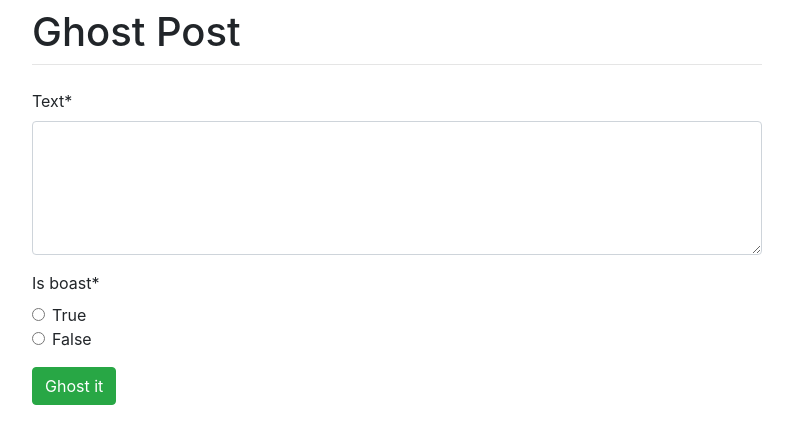
After one commit to reessm01/backend-ghost-post, a Django app: page /post in a window 1280 px wide. The commit adds this page. Shown: the top 444 px of the page, without its empty margins (243-1036 px from the left). Run offline with Django 3.2, Linux system fonts and the light colour scheme; some libraries are stand-ins or nearby versions.

Commit message:
added form for new posts and corrected Post model to included default values

```diff
--- a/ghost_post/forms.py
+++ b/ghost_post/forms.py
@@ -0,0 +1,11 @@
+from django import forms
+from ghost_post.models import *
+
+# class PostForm(forms.ModelForm):
+#     class Meta:
+#         model = Post
+#         fields = ['text', 'is_boast']
+
+class PostForm(forms.Form):
+    text = forms.CharField(widget=forms.Textarea(attrs={"rows":5, "cols":20}),max_length=280)
+    is_boast = forms.ChoiceField(widget=forms.RadioSelect, choices=[('1', True), ('2', False)])
--- a/ghost_post/models.py
+++ b/ghost_post/models.py
@@ -1,7 +1,7 @@
 from django.db import models
 
-class post(models.Model):
+class Post(models.Model):
     text = models.CharField(max_length=280)
     is_boast = models.BooleanField(default=True)
-    upvote_counts = models.IntegerField()
-    downvote_counts = models.IntegerField()
+    upvote_counts = models.IntegerField(default=0)
+    downvote_counts = models.IntegerField(default=0)
--- a/ghost_post/templates/base.html
+++ b/ghost_post/templates/base.html
@@ -18,7 +18,7 @@
     <div class="container">
       <div class="row justify-content-center">
         <div class="col-8">
-          <h1 class="mt-2">Django People</h1>
+          <h1 class="mt-2">Ghost Post</h1>
           <hr class="mt-0 mb-4" />
           {% block content %} {% endblock %}
         </div>
--- /dev/null
+++ b/ghost_post/templates/generic_form.html
@@ -0,0 +1,11 @@
+{% extends 'base.html' %}
+
+{% load crispy_forms_tags %}
+
+{% block content %}
+  <form method="post" novalidate>
+    {% csrf_token %}
+    {{ form|crispy }}
+    <button type="submit" class="btn btn-success">{{ button_label }}</button>
+  </form>
+{% endblock %}
--- a/ghost_post/urls.py
+++ b/ghost_post/urls.py
@@ -16,7 +16,11 @@ Including another URLconf
 from django.contrib import admin
 from django.urls import path
 
+from ghost_post.views import *
+from ghost_post.models import *
+
 urlpatterns = [
     path('admin/', admin.site.urls),
     # path('', index, name='homepage'),
+    path('post', add_post, name='add_post')
 ]
--- a/ghost_post/views.py
+++ b/ghost_post/views.py
@@ -0,0 +1,24 @@
+from django.shortcuts import render, HttpResponseRedirect, reverse
+
+from ghost_post.models import *
+from ghost_post.forms import *
+
+def add_post(request, *args, **kwargs):
+    if request.method == 'GET':
+        page = 'generic_form.html'
+        button_label = 'Ghost it'
+        form = PostForm()
+        return render(request, page, {'form': form, 'button_label': button_label})
+    # else:
+    #     form = PostForm(request.POST)
+    #     if form.is_valid():
+    #         data = form.cleaned_data
+    #         u = request.user
+    #         Recipe.objects.create(
+    #             title=data['title'],
+    #             description=data['description'],
+    #             time_rq=data['time_rq'],
+    #             instructions=data['instructions'],
+    #             author=Author.objects.get(user=u)
+    #         )
+    #     return HttpResponseRedirect(reverse('homepage'))
```
Also changed, not shown: ghost_post/migrations/0001_initial.py, ghost_post/migrations/0002_auto_20190810_0019.py (added).
